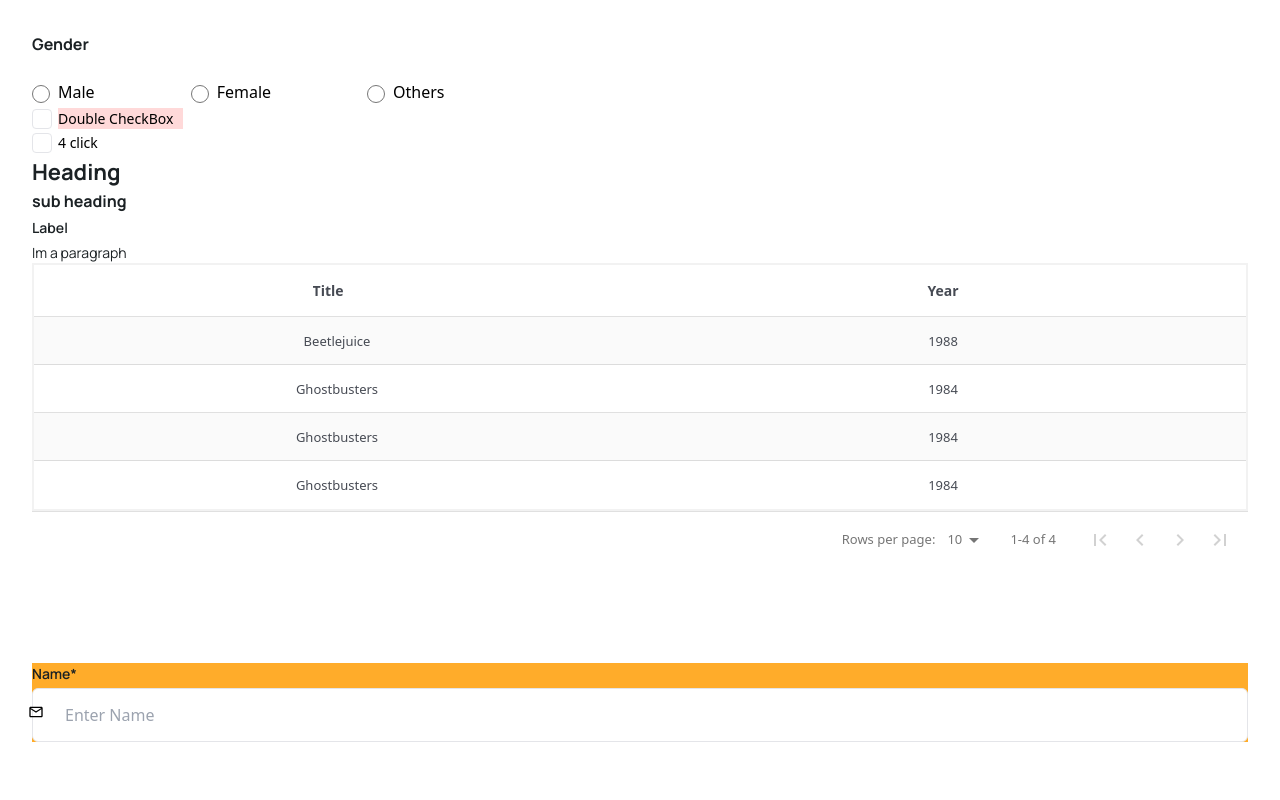
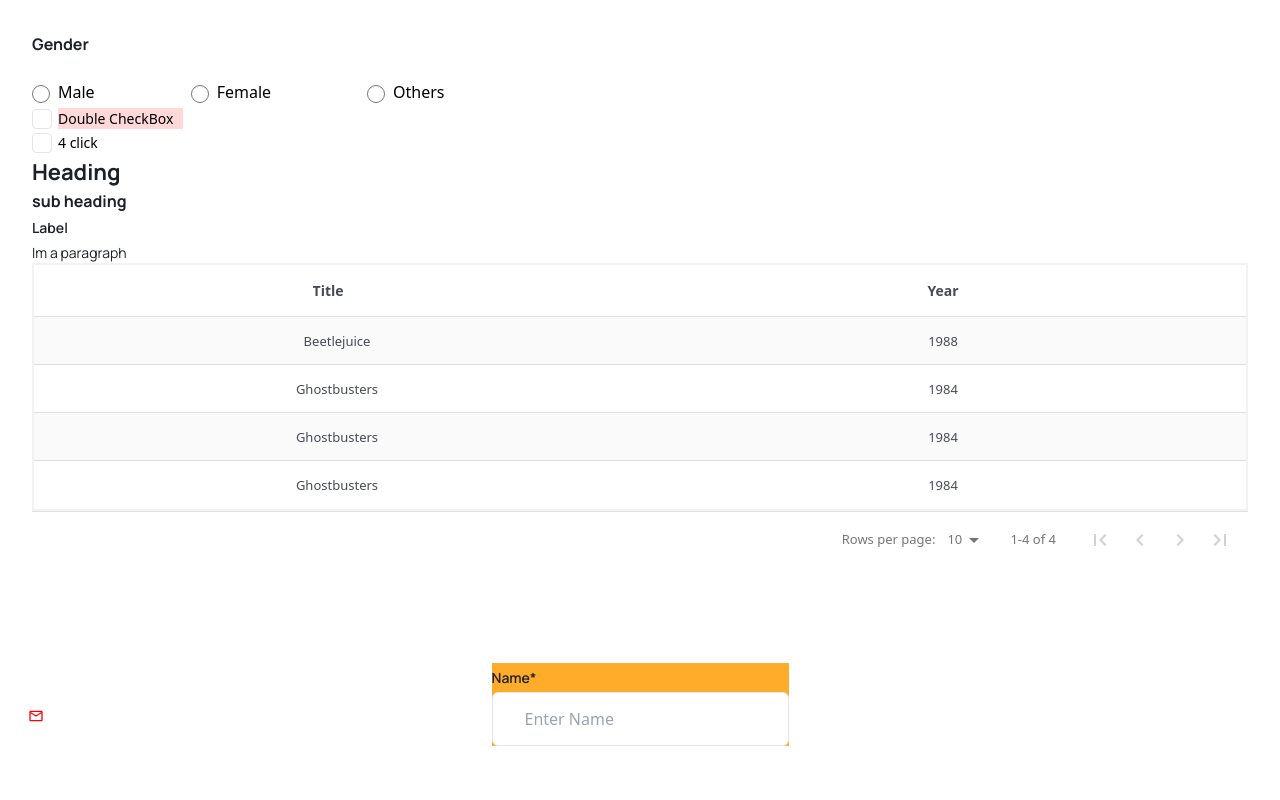
Before and after one commit to Ascent-smartreports/ascent-component-library, a React (Vite) app: page / in a window 1280 px wide. Shown: the top 800 px of the page. Built offline with nearby package versions, Linux system fonts and the light colour scheme.

Commit message:
input styles

```diff
--- a/lib/assets/input.module.scss
+++ b/lib/assets/input.module.scss
@@ -2,8 +2,8 @@
    @apply  rounded-md h-[54px]  focus:outline-none border-[1.5px] border-border text-textDarkGray w-[100%]
 }
 .passwordIcon{
-    @apply fixed right-7 -mt-[40px]
+    @apply absolute right-7 -mt-[40px]
 }
 .leftIcon{
-    @apply fixed left-7 mt-[16px]
+    @apply absolute left-7 mt-[16px]
 }
--- a/lib/assets/modal.module.scss
+++ b/lib/assets/modal.module.scss
@@ -1,6 +1,4 @@
-.container{
-  @apply flex justify-center self-center items-center;
-}
+
 .modalScreen {
   @apply fixed inset-0 z-40 flex items-center justify-center bg-backgroundModal ;
 }
--- a/lib/components/Input/index.tsx
+++ b/lib/components/Input/index.tsx
@@ -74,7 +74,7 @@ export const InputField: React.FC<InputProps> = ({
         {isRequiredField(validationSchema, field.name) && "*"}
       </Label>
       <div>
-        {leftIcon && <div className={styles.leftIcon}>{leftIcon}</div>}
+        {leftIcon && <span className={styles.leftIcon}>{leftIcon}</span>}
         <input
           type={isPassword && !isPasswordVisible ? "password" : type}
           autoFocus={!!autoFocus}
--- a/lib/components/Modal/Modal.tsx
+++ b/lib/components/Modal/Modal.tsx
@@ -32,7 +32,7 @@ export const Modal: React.FC<ModalProps> = ({
   };
 
   return (
-    <div className={`${(styles.container, className)}`}>
+    <div className={`${className} flex items-center justify-center w-full`}>
       <div
         className={styles.modalScreen}
         onClick={() => {
--- a/src/App.tsx
+++ b/src/App.tsx
@@ -155,16 +155,18 @@ function App() {
           <FormikProvider value={formik}>
             <Field name={"name"}>
               {({ field, form }: FieldProps) => (
+                <div className="flex items-center justify-center">
                   <InputField
                     label={"Name"}
                     field={field}
                     form={form}
-                  leftIcon={<MdOutlineEmail />}
-                  className="my-24 bg-backgroundDarkYellow"
+                    leftIcon={<MdOutlineEmail color="red" />}
+                    className="my-24 bg-backgroundDarkYellow "
                     testId="name"
                     error={formik.errors.name}
                     validationSchema={validationSchema}
                   />
+                </div>
               )}
             </Field>
             <Field name={"description"}>
```
Lines whose indentation alone changed are shown as unchanged.
